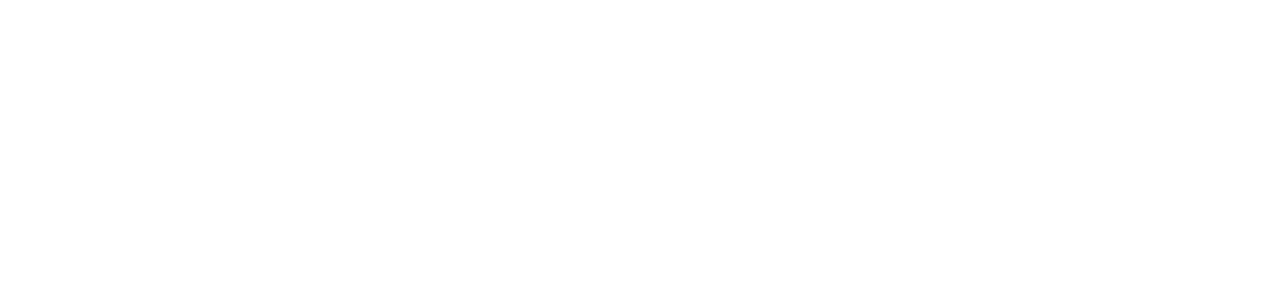
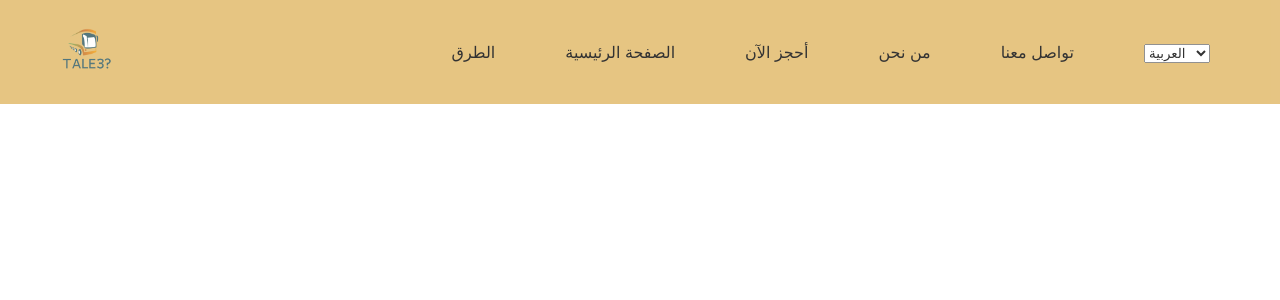
Before and after one commit to Ghaith-abohantash/Tale3-, a React (Create React App) app in the folder tale3/: page / in a window 1280 px wide. Shown: the top 300 px of the page. Built offline with nearby package versions, Linux system fonts and the light colour scheme.

Commit message:
adding Navbar files

```diff
--- a/tale3/package.json
+++ b/tale3/package.json
@@ -6,7 +6,9 @@
     "@testing-library/jest-dom": "^5.17.0",
     "@testing-library/react": "^13.4.0",
     "@testing-library/user-event": "^13.5.0",
+    "bootstrap": "^5.3.3",
     "react": "^18.2.0",
+    "react-bootstrap": "^2.10.2",
     "react-dom": "^18.2.0",
     "react-scripts": "5.0.1",
     "web-vitals": "^2.1.4"
--- a/tale3/src/App.js
+++ b/tale3/src/App.js
@@ -1,8 +1,9 @@
+import Navbar from "./components/Navbar/navbar";
 
 function App() {
   return (
    <div>
-
+<Navbar/>
 
 
    </div>
```
Also changed, not shown: 1 other file (tests, documents, lock files or other folders).
